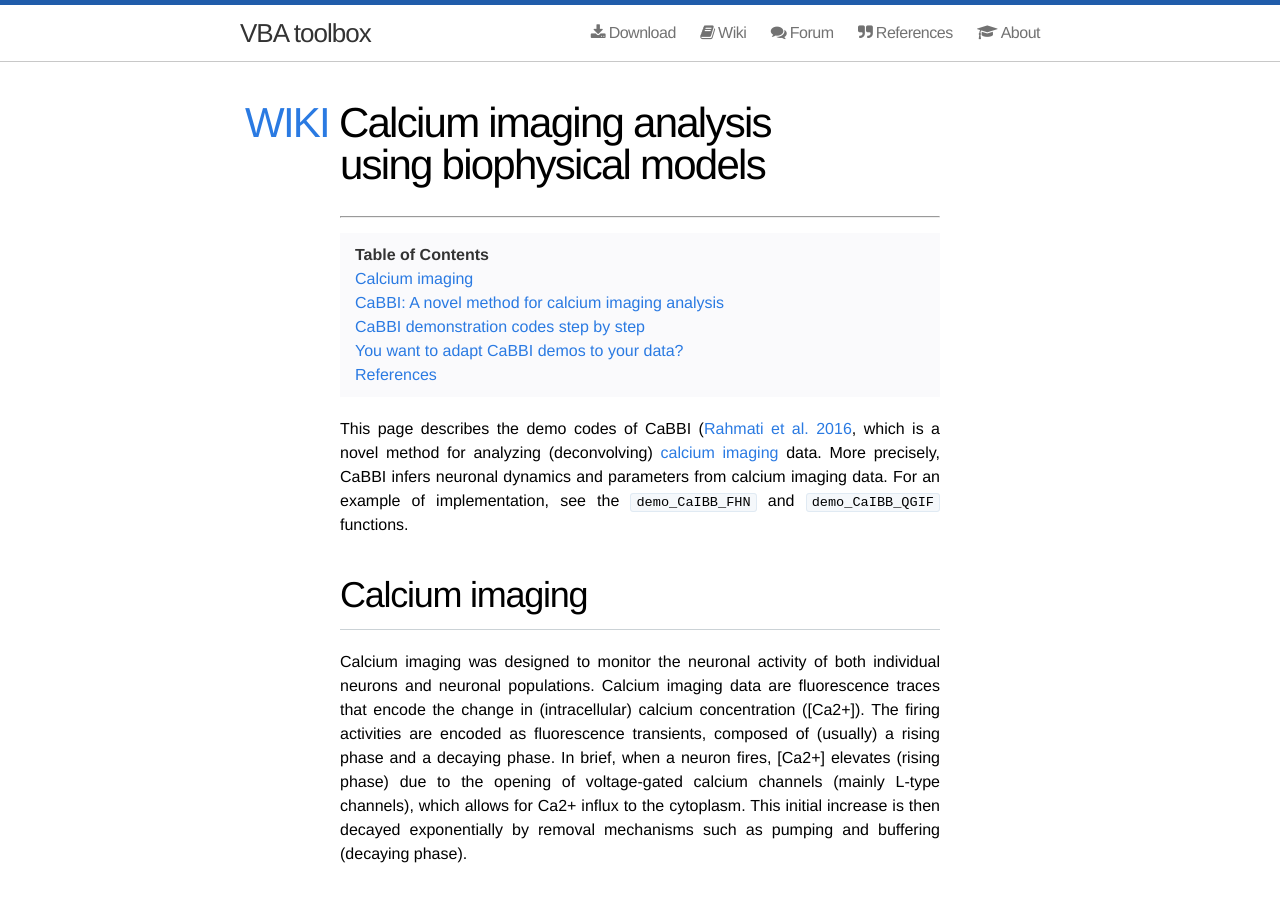
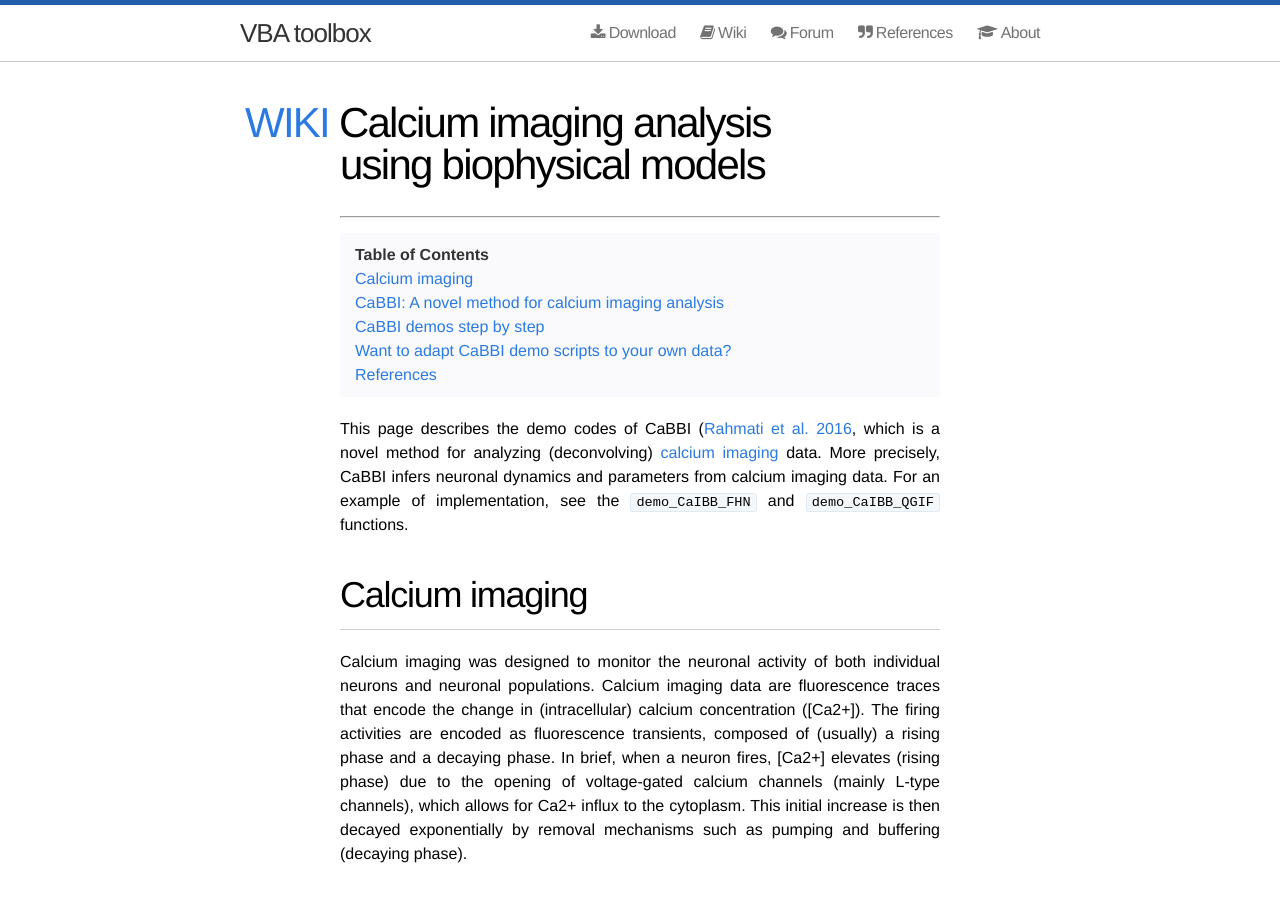
Before and after one commit to MBB-team/VBA-toolbox, a Jekyll site: the page built from _wiki/CaBBI.md, in a window 1280 px wide and 900 px high. Built offline with Jekyll 4.4.1, drawn with Linux system fonts in a browser that asks for light colours; nearby versions of some CDN libraries; some of the changed text lies outside the part shown.

Commit message:
Update CaBBI.md

````diff
--- a/_wiki/CaBBI.md
+++ b/_wiki/CaBBI.md
@@ -28,7 +28,7 @@
 CaBBI can be used with different spiking models. In [Rahmati et al. (2016)](http://journals.plos.org/ploscompbiol/article?id=10.1371/journal.pcbi.1004736), authors demonstrate the well-known Fitzhugh-Nagumo (FHN) model and the so-called "Quadratic-Gaussian Integrate-and-Fire model" (QGIF), which does not require any reset condition (neither for producing the upstroke phase of the spike nor for its re-polarization phase).
 
 
-# CaBBI demonstration codes step by step
+# CaBBI demos step by step
 The demonstration scripts `demo_CaIBB_FHN` and `demo_CaIBB_QGIF` show how to invert the FHN and QGIF generative models, respectively, given a measured fluorescence trace. By default, the demonstration scripts automatically [download the clacium imaging data](https://figshare.com/s/e524c1d214d411e5869c06ec4b8d1f61) that was processed in Rahmati et al. (2016). These *in-vitro* data were recorded from *neonatal* hippocampal tissues with a sampling rate of 22.6 Hz. Note that the ensuing fluorescence transients have relatively very slow rising phases, which render model inversions particularly difficult. This is why recorded data are pre-processed (slow temporal drifts removal) prior to model inversion.
 
 The Figure below is an example of the graphical output of `demo_CaIBB_FHN`:
@@ -88,7 +88,7 @@
 ```
 
 
-# You want to adapt CaBBI demos to your data?
+# Want to adapt CaBBI demo scripts to your own data?
 
 Simply specify the directory where your fluorescence trace is saved, as well as your data sampling rate (in Hz). Running the demo scripts will automatically remove the low frequency drifts from your data, and invert the corresponding generative model. The parameters and states estimates will be stored in `CaBBI` (see Step 11).
 
````
